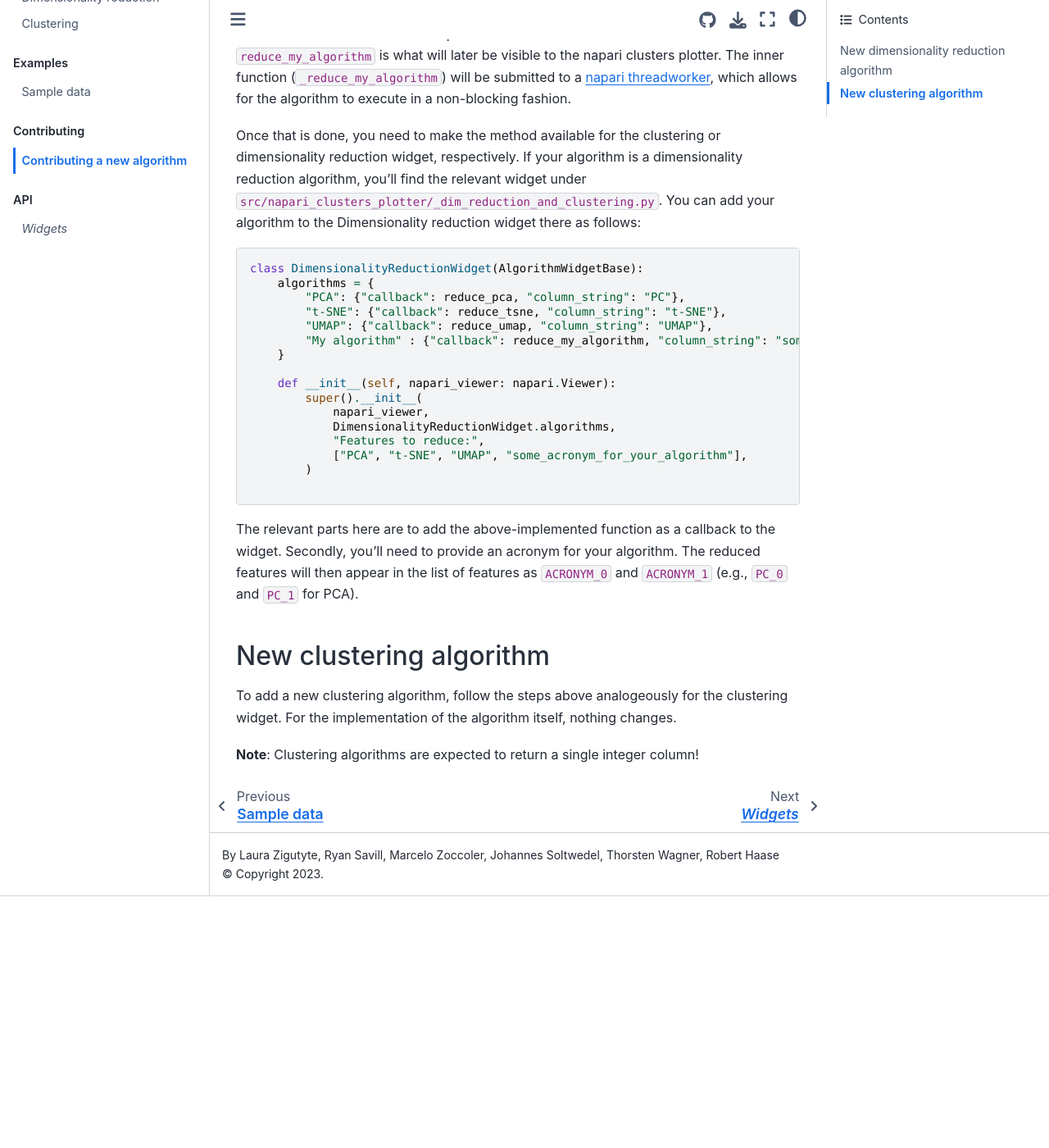
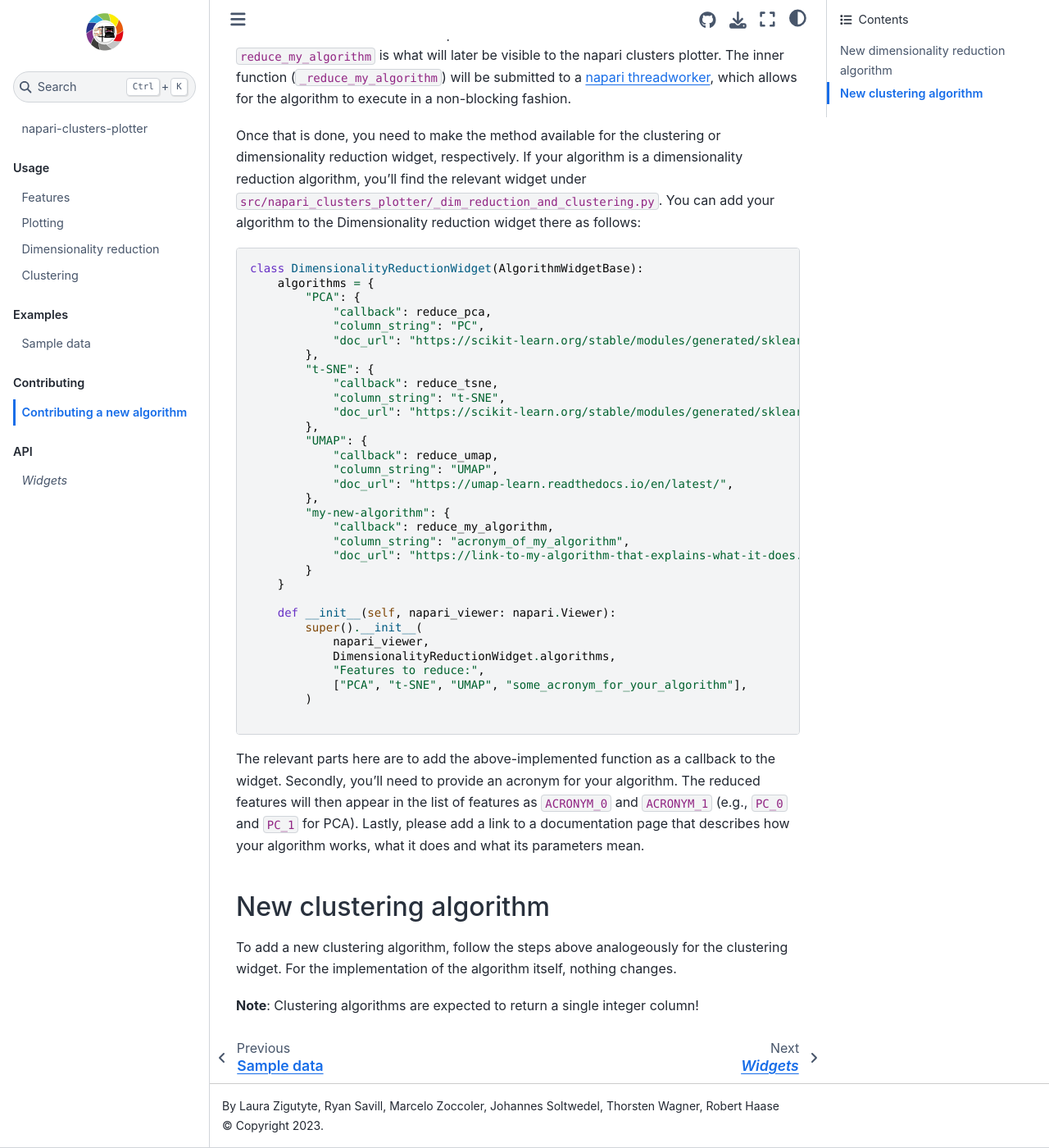
Before and after one commit to BiAPoL/napari-clusters-plotter, a Jupyter Book: the page built from docs/contributing/new_algorithm.md, in a window 1280 px wide and 1400 px high, scrolled down 1245 px. Shown: the whole window at 82% size. Built offline with Jupyter Book 1.0.4 settings and Sphinx 7.4.7 and the Sphinx Book theme 1.1.4, drawn with Linux system fonts in a browser that asks for light colours; before the commit the page ends 2338 px from its top, so only the background shows below that.

Commit message:
updated contrib docs for algorithms accordingly

````diff
--- a/docs/contributing/new_algorithm.md
+++ b/docs/contributing/new_algorithm.md
@@ -61,10 +61,26 @@
 ```python
 class DimensionalityReductionWidget(AlgorithmWidgetBase):
     algorithms = {
-        "PCA": {"callback": reduce_pca, "column_string": "PC"},
-        "t-SNE": {"callback": reduce_tsne, "column_string": "t-SNE"},
-        "UMAP": {"callback": reduce_umap, "column_string": "UMAP"},
-        "My algorithm" : {"callback": reduce_my_algorithm, "column_string": "some_acronym_for_your_algorithm"}
+        "PCA": {
+            "callback": reduce_pca,
+            "column_string": "PC",
+            "doc_url": "https://scikit-learn.org/stable/modules/generated/sklearn.decomposition.PCA.html",
+        },
+        "t-SNE": {
+            "callback": reduce_tsne,
+            "column_string": "t-SNE",
+            "doc_url": "https://scikit-learn.org/stable/modules/generated/sklearn.manifold.TSNE.html",
+        },
+        "UMAP": {
+            "callback": reduce_umap,
+            "column_string": "UMAP",
+            "doc_url": "https://umap-learn.readthedocs.io/en/latest/",
+        },
+        "my-new-algorithm": {
+            "callback": reduce_my_algorithm,
+            "column_string": "acronym_of_my_algorithm",
+            "doc_url": "https://link-to-my-algorithm-that-explains-what-it-does.com"
+        }
     }
 
     def __init__(self, napari_viewer: napari.Viewer):
@@ -77,7 +93,7 @@
 
 ```
 
-The relevant parts here are to add the above-implemented function as a callback to the widget. Secondly, you'll need to provide an acronym for your algorithm. The reduced features will then appear in the list of features as `ACRONYM_0` and `ACRONYM_1` (e.g., `PC_0` and `PC_1` for PCA).
+The relevant parts here are to add the above-implemented function as a callback to the widget. Secondly, you'll need to provide an acronym for your algorithm. The reduced features will then appear in the list of features as `ACRONYM_0` and `ACRONYM_1` (e.g., `PC_0` and `PC_1` for PCA). Lastly, please add a link to a documentation page that describes how your algorithm works, what it does and what its parameters mean.
 
 ## New clustering algorithm
 
````
